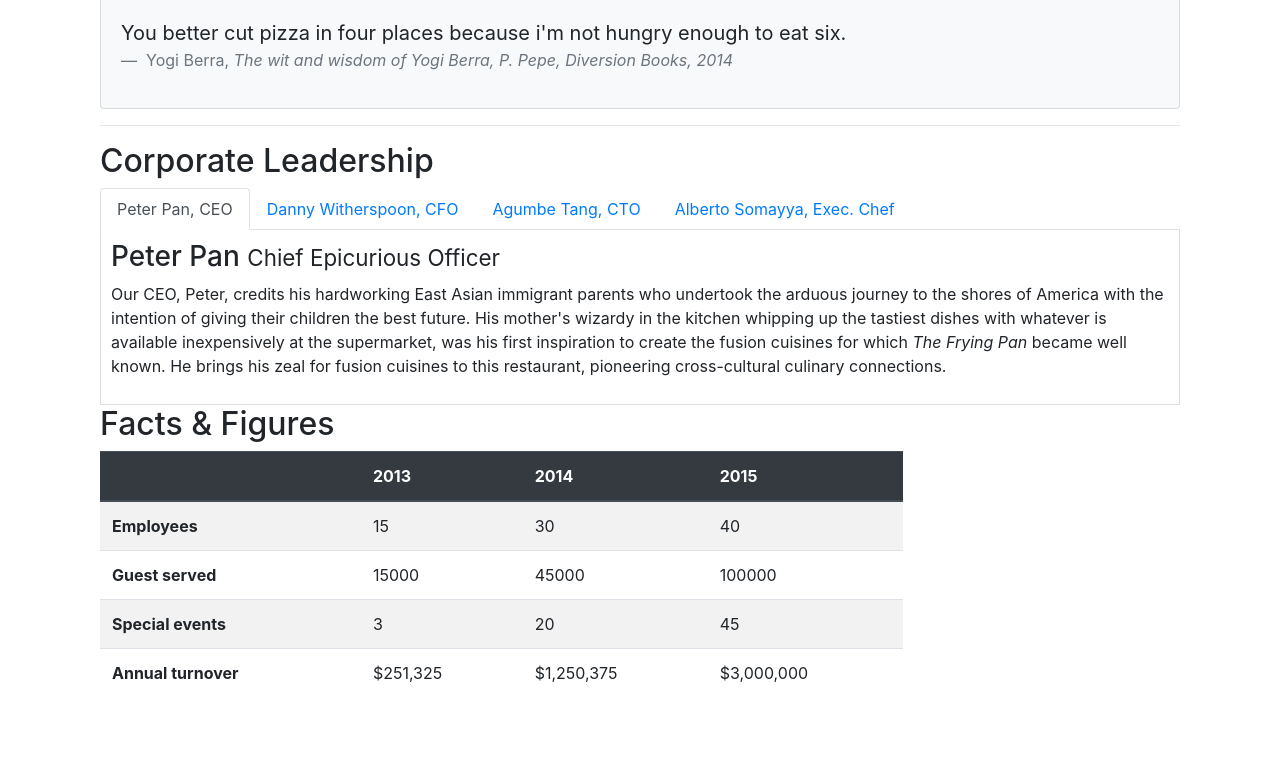
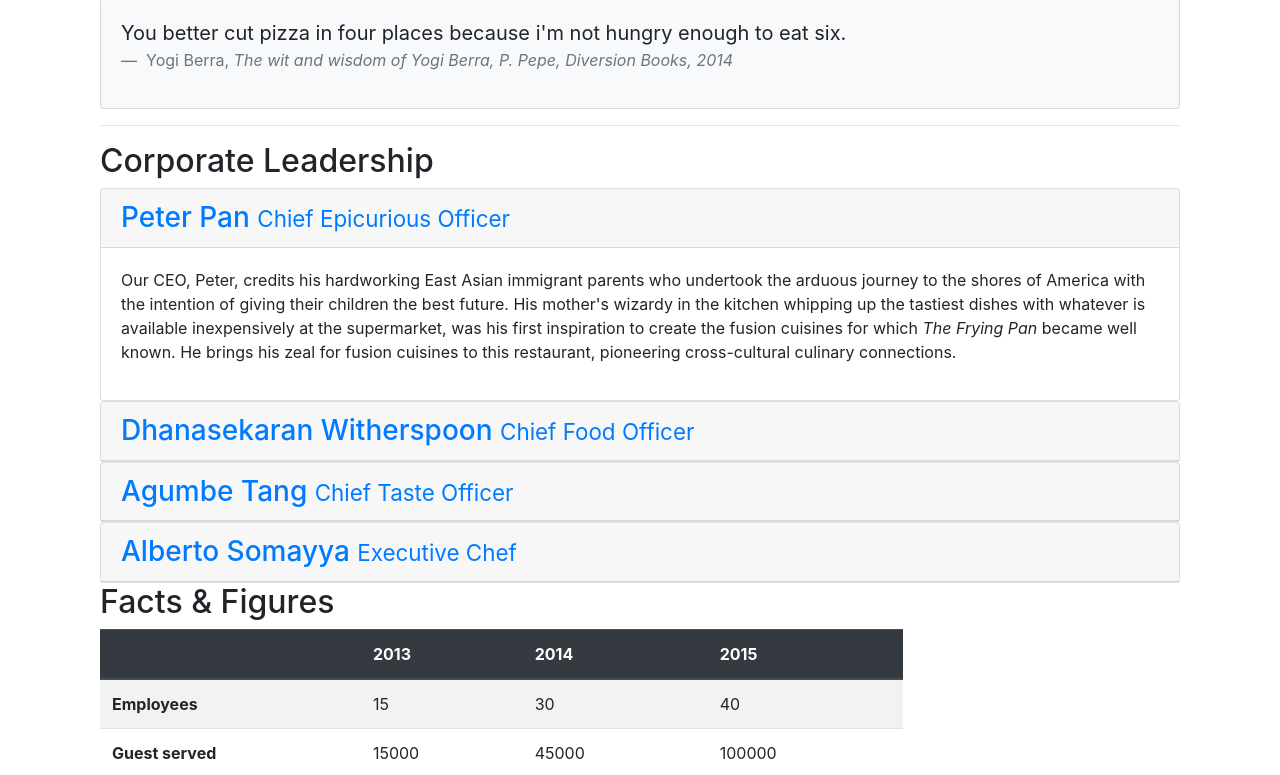
Before and after one commit to Pericles001/conFusion, a website: page aboutus.html in a window 1280 px wide. Shown: the part 782-1557 px from the top of the page. Drawn offline with nearby package versions, Linux system fonts and the light colour scheme.

Commit message:
tab navigation replaced by accordion

```diff
--- a/aboutus.html
+++ b/aboutus.html
@@ -1,7 +1,6 @@
 <!DOCTYPE html>
 <html lang="en">
   <head>
-
 
     <link
     rel="stylesheet"
@@ -168,41 +167,18 @@
             <h2>Corporate Leadership</h2>
 
 
+  <div id="accordion">
 
 
+    <div class="card">
 
-  <ul class="nav nav-tabs">
-    <li class="nav-item">
-      <a
-        class="nav-link active"
-        href="#peter"
-        role="tab"
-        data-toggle="tab"
-        >Peter Pan, CEO</a
-      >
-    </li>
-    <li class="nav-item">
-      <a class="nav-link" href="#danny" role="tab" data-toggle="tab"
-        >Danny Witherspoon, CFO</a
-      >
-    </li>
-    <li class="nav-item">
-      <a class="nav-link" href="#agumbe" role="tab" data-toggle="tab"
-        >Agumbe Tang, CTO</a
-      >
-    </li>
-    <li class="nav-item">
-      <a class="nav-link" href="#alberto" role="tab" data-toggle="tab"
-        >Alberto Somayya, Exec. Chef</a
-      >
-    </li>
-  </ul>
+<div class="card-header" role="tab" id="peterHead">
+  <h3 class="mb-0"> <a href="" data-toggle="collapse" data-target="#peter">Peter Pan <small>Chief Epicurious Officer</small></a> </h3>
+</div>
 
-  <div class="tab-content">
+      <div class="collapse show " data-parent="#accordion" id="peter">
 
-
-<div class="tab-pane fade show active" role="tabpanel" id="peter">
-  <h3>Peter Pan <small>Chief Epicurious Officer</small></h3>
+        <div class="card-body">
           <p class="d-none d-sm-block">
             Our CEO, Peter, credits his hardworking East Asian immigrant
             parents who undertook the arduous journey to the shores of
@@ -217,12 +193,18 @@
           </p>
         </div>
 
+      </div>
+    </div>
 
+<div class="card">
 
-<div class="tab-pane fade" role="tabpanel" id="danny">
-  <h3>
-    Dhanasekaran Witherspoon <small>Chief Food Officer</small>
-  </h3>
+  <div class="card-header" role="tab" id="DannyHead">
+    <h3 class="mb-0"> <a href="" class="collapsed" data-toggle="collapse" data-target="#danny">Dhanasekaran Witherspoon <small>Chief Food Officer</small></a> </h3>
+  </div>
+
+        <div class="collapse  " data-parent="#accordion" id="danny">
+
+          <div class="card-body">
             <p class="d-none d-sm-block">
               Our CFO, Danny, as he is affectionately referred to by his
               colleagues, comes from a long established family tradition in
@@ -236,8 +218,17 @@
             </p>
           </div>
 
-<div class="tab-pane fade" role="tabpanel" id="agumbe" aria-labelledby="agumbe-tab">
-  <h3>Agumbe Tang <small>Chief Taste Officer</small></h3>
+        </div>
+      </div>
+      <div class="card">
+
+        <div class="card-header" role="tab" id="agumbeHead">
+          <h3 class="mb-0"> <a href="" class="collapsed" data-toggle="collapse" data-target="#agumbe">Agumbe Tang <small>Chief Taste Officer</small></a> </h3>
+        </div>
+
+              <div class="collapse  " data-parent="#accordion" id="agumbe">
+
+                <div class="card-body">
                   <p class="d-none d-sm-block">
                     Blessed with the most discerning gustatory sense, Agumbe, our
                     CTO, personally ensures that every dish that we serve meets
@@ -248,8 +239,17 @@
                   </p>
                 </div>
 
-<div class="tab-pane fade" role="tabpanel" id="alberto" aria-labelledby="alberto-tab">
-  <h3>Alberto Somayya <small>Executive Chef</small></h3>
+              </div>
+            </div>
+            <div class="card">
+
+              <div class="card-header" role="tab" id="albertoHead">
+                <h3 class="mb-0"> <a href="" class="collapsed" data-toggle="collapse" data-target="#alberto">Alberto Somayya  <small>Executive Chef</small></a> </h3>
+              </div>
+
+                    <div class="collapse  " data-parent="#accordion" id="alberto">
+
+                      <div class="card-body">
                         <p class="d-none d-sm-block">
                           Award winning three-star Michelin chef with wide International
                           experience having worked closely with whos-who in the culinary
@@ -261,6 +261,12 @@
                           >
                         </p>
                       </div>
+
+                    </div>
+                  </div>
+
+
+
   </div>
 
       <div class="row row-content">
```
Lines whose indentation alone changed are shown as unchanged.
